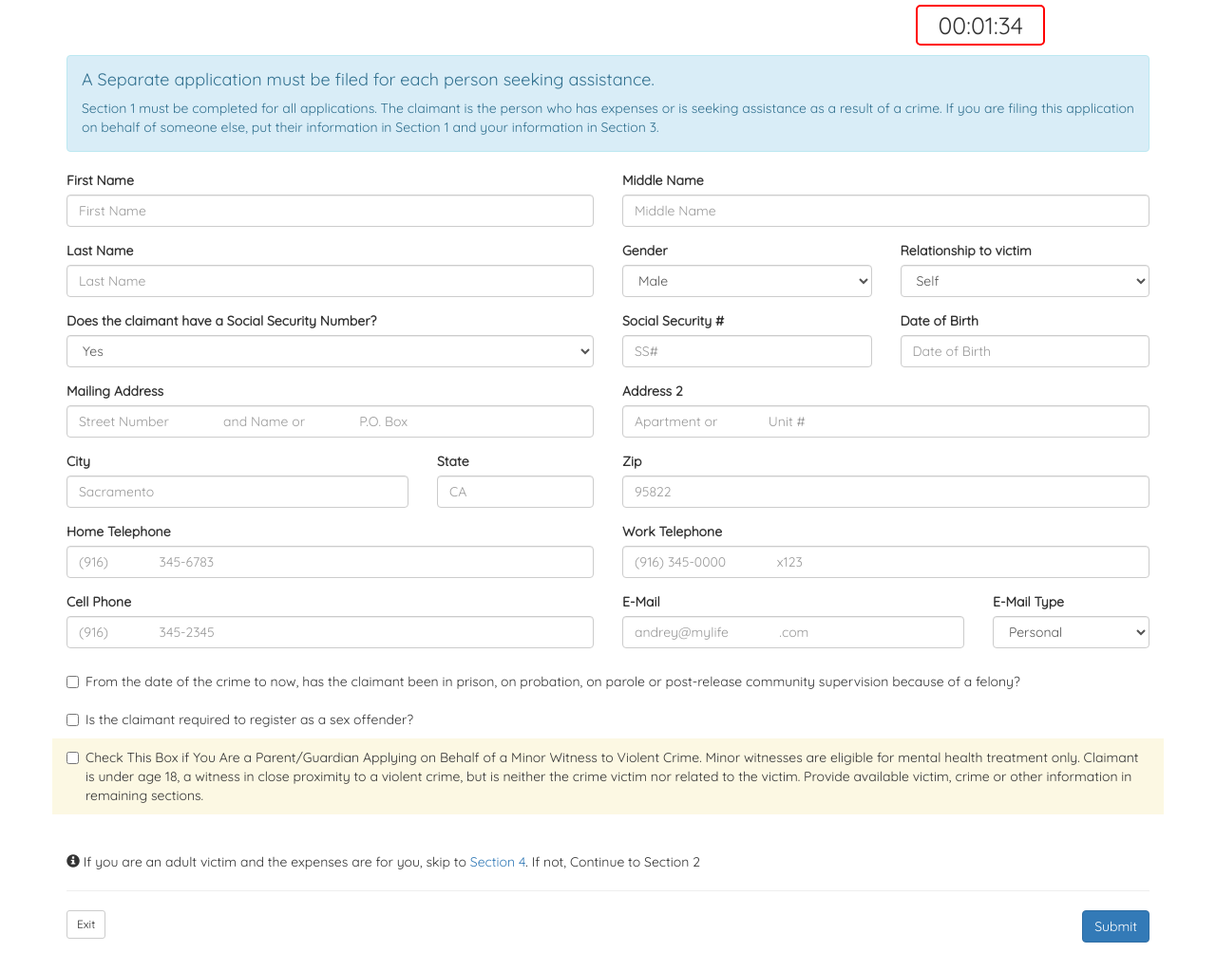
After one commit to Ntn-code-geeks/exam, a CodeIgniter app: page /exam/index.php/timer/index in a window 1280 px wide. The commit adds this page. Shown: the whole page at 95% size. Run offline with CodeIgniter, Linux system fonts and the light colour scheme.

Commit message:
Afternoon Update
Major updated

```diff
--- /dev/null
+++ b/application/controllers/timer.php
@@ -0,0 +1,25 @@
+<?php
+defined('BASEPATH') OR exit('No direct script access allowed');
+
+class Timer extends CI_Controller
+{
+	function __construct()
+	{
+		parent::__construct();
+//		$this->load->model('Exam');
+	}
+
+	public function index(){
+		$data['action']='timer/formdata';
+		$this->load->get_view('portal',$data);
+	}
+
+	public function formdata(){
+		$data=$this->input->post();
+		pr($data);
+	}
+
+
+
+
+}
--- a/application/helpers/func_helper.php
+++ b/application/helpers/func_helper.php
@@ -5,15 +5,6 @@ echo '<pre>';
     print_r($data);
     echo '</pre>';
 }
-function set_flash($msg) {
-	$ci = &get_instance();
-	$ci->session->set_flashdata('tmp_flash', $msg);
-}
-function get_flash() {
-	$ci = &get_instance();
-	$msg = $ci->session->flashdata('tmp_flash');
-	return $msg;
-}
 
 
 
--- /dev/null
+++ b/application/views/portal.php
@@ -0,0 +1,265 @@
+<div id="time" style="margin-right: 180px; margin-top:5px;float: right; font-size: 25px; padding: 2px 21px 1px;
+border: 2px solid red; border-radius: 5px;"></div>
+<input type="hidden" id="base" value="<?= base_url();?>" style="display: none;">
+<div class="container" id="containerID">
+  <div class="row">
+    <!-- Main Content -->
+    <div class="col-xs-12 col-lg-12 col-sm-12 col-md-12">
+      <h4></h4>
+
+      <div class="alert alert-info" role="alert">
+        <h4>A Separate application  must be filed for each person seeking assistance.</h4>
+        <p>Section 1 must be completed for all applications. The claimant is the person who has expenses or is seeking assistance as a result of a crime. If you are filing this application on behalf of someone else, put their information in Section 1 and your information in Section 3.</p>
+      </div>
+
+<!--      <form>-->
+		<?php  echo form_open($action);  ?>
+        <div class="row">
+          <div class="col-lg-6 col-xs-12 col-sm-6">
+            <div class="form-group">
+              <label for="exampleInputEmail1">First Name</label>
+              <input type="text" name="Fname" class="form-control" id="exampleInputEmail1" placeholder="First Name">
+            </div>
+          </div>
+
+          <div class="col-lg-offset-0 col-lg-6 col-xs-12 col-sm-6">
+            <div class="form-group">
+              <label for="exampleInputEmail1">Middle Name</label>
+              <input type="text" name="mname" class="form-control" id="exampleInputEmail1" placeholder="Middle Name">
+            </div>
+          </div>
+
+          <div class="col-lg-offset-0 col-lg-6 col-xs-12 col-sm-6">
+            <div class="form-group">
+              <label for="exampleInputEmail1">Last Name</label>
+              <input type="text" name="lname" class="form-control" id="exampleInputEmail1" placeholder="Last Name">
+            </div>
+          </div>
+
+          <div class="col-lg-offset-0 col-lg-3 col-xs-12 col-sm-6">
+            <div class="form-group">
+              <label for="Gender" class="select">Gender</label>
+              <select name="gender" class="form-control">
+                  <option value="male">Male</option>
+                  <option value="female">Female</option>
+                </select>
+            </div>
+          </div>
+
+          <div class="col-lg-offset-0 col-lg-3 col-xs-12 col-sm-12">
+            <div class="form-group">
+              <label for="Gender" class="select">Relationship to victim</label>
+              <select name="relation" class="form-control">
+                  <option value="self">Self</option>
+                  <option value="family">Family Member that Witnessed the Crime</option>
+                  <option value="other">Other</option>
+                </select>
+            </div>
+          </div>
+
+          <div class="col-lg-offset-0 col-lg-6 col-xs-12 col-sm-12">
+            <div class="form-group">
+              <label for="Gender" class="select">Does the claimant have a Social Security Number?</label>
+              <select name="socialS" class="form-control">
+                  <option value="yes">Yes</option>
+                  <option value="no">No</option>
+                </select>
+            </div>
+          </div>
+
+          <div class="col-lg-offset-0 col-lg-3 col-xs-12 col-sm-6">
+            <div class="form-group">
+              <label for="exampleInputEmail1">Social Security #</label>
+              <input type="text" name="socialSecure" class="form-control" id="exampleInputEmail1" placeholder="SS#">
+            </div>
+          </div>
+
+          <div class="col-lg-offset-0 col-lg-3 col-xs-12 col-sm-6">
+            <div class="form-group">
+              <label for="exampleInputEmail1">Date of Birth</label>
+              <input type="text" name="DOB" class="form-control" id="exampleInputEmail1" placeholder="Date of Birth">
+            </div>
+          </div>
+
+          <div class="col-lg-offset-0 col-lg-6 col-xs-12">
+            <div class="form-group">
+              <label for="exampleInputEmail1">Mailing Address</label>
+              <input type="text" name="address1" class="form-control" id="exampleInputEmail1" placeholder="Street Number
+               and Name or
+               P.O. Box">
+            </div>
+          </div>
+
+          <div class="col-lg-offset-0 col-lg-6 col-xs-12 col-sm-12">
+            <div class="form-group">
+              <label for="exampleInputEmail1">Address 2</label>
+              <input type="text" name="address2" class="form-control" id="exampleInputEmail1" placeholder="Apartment or
+              Unit #">
+            </div>
+          </div>
+
+          <div class="col-lg-offset-0 col-lg-4 col-xs-12 col-sm-6">
+            <div class="form-group">
+              <label for="exampleInputEmail1">City</label>
+              <input type="text" name="city" class="form-control" id="exampleInputEmail1" placeholder="Sacramento">
+            </div>
+          </div>
+
+          <div class="col-lg-offset-0 col-lg-2 col-xs-12 col-sm-6">
+            <div class="form-group">
+              <label for="exampleInputEmail1">State</label>
+              <input type="text" name="state" class="form-control" id="exampleInputEmail1" placeholder="CA">
+            </div>
+          </div>
+
+          <div class="col-lg-offset-0 col-lg-6 col-xs-12 col-sm-6">
+            <div class="form-group">
+              <label for="exampleInputEmail1">Zip</label>
+              <input type="text" name="zip" class="form-control" id="exampleInputEmail1" placeholder="95822">
+            </div>
+          </div>
+
+          <div class="col-lg-offset-0 col-lg-6 col-xs-12 col-sm-6">
+            <div class="form-group">
+              <label for="exampleInputEmail1">Home Telephone</label>
+              <input type="text" name="Htele" class="form-control" id="exampleInputEmail1" placeholder="(916)
+              345-6783">
+            </div>
+          </div>
+
+          <div class="col-lg-offset-0 col-lg-6 col-xs-12 col-sm-6">
+            <div class="form-group">
+              <label for="exampleInputEmail1">Work Telephone</label>
+              <input type="text" name="Wtele" class="form-control" id="exampleInputEmail1" placeholder="(916) 345-0000
+              x123">
+            </div>
+          </div>
+
+          <div class="col-lg-offset-0 col-lg-6 col-xs-12 col-sm-6">
+            <div class="form-group">
+              <label for="exampleInputEmail1">Cell Phone</label>
+              <input type="text" name="mobile" class="form-control" id="exampleInputEmail1" placeholder="(916)
+              345-2345">
+            </div>
+          </div>
+
+          <div class="col-lg-offset-0 col-lg-4 col-xs-12 col-sm-6">
+            <div class="form-group">
+              <label for="exampleInputEmail1">E-Mail</label>
+              <input type="email" name="email" class="form-control" id="exampleInputEmail1" placeholder="andrey@mylife
+              .com">
+            </div>
+          </div>
+
+          <div class="col-lg-offset-0 col-lg-2 col-xs-12 col-sm-6">
+            <div class="form-group">
+              <label for="mailType" class="select">E-Mail Type</label>
+              <select name="mailtype" class="form-control">
+                  <option value="personal">Personal</option>
+                  <option value="work">Work</option>
+                </select>
+            </div>
+          </div>
+
+          <div class="col-lg-offset-0 col-lg-12 col-xs-12">
+            <div class="checkbox">
+              <label>
+                <input name="agree1" type="checkbox" value="">
+                From the date of the crime to now, has the claimant been in prison, on probation, on parole or post-release community supervision because of a felony? </label>
+            </div>
+          </div>
+
+          <div class="col-lg-offset-0 col-lg-12 col-xs-12">
+            <div class="checkbox">
+              <label>
+                <input name="agree2" type="checkbox" value="">
+                Is the claimant required to register as a sex offender?
+              </label>
+            </div>
+          </div>
+
+
+
+          <div class="bg-warning col-lg-offset-0 col-lg-12 col-xs-12">
+            <div class="checkbox">
+              <label>
+                <input name="agree3" type="checkbox" value="">
+                Check This Box if You Are a Parent/Guardian Applying on Behalf of a Minor Witness to Violent Crime. Minor witnesses are eligible for mental health treatment only. Claimant is under age 18, a witness in close proximity to a violent crime, but is neither the crime victim nor related to the victim. Provide available victim, crime or other information in remaining sections.
+              </label>
+            </div>
+          </div>
+
+          <div class="col-lg-offset-0 col-lg-12 col-xs-12">
+            <br><br>
+              <span class="glyphicon glyphicon-info-sign"></span>
+                If you are an adult victim and the expenses are for you, skip to <a href="vcp-application-4.html">Section 4</a>. If not, Continue to Section 2
+          </div>
+
+        </div><!--/ Row-->
+
+        <hr>
+        <button type="button" class="btn btn-default btn-sm" data-toggle="modal"
+				data-target="#exitApplication"> Exit</button>
+
+        <div class="pull-right">
+			<button type="submit" id="submit_button_id" name="submit" class="btn btn-primary btn-large">Submit</button>
+        </div>
+		<?php echo form_close(); ?>
+<!--      </form>-->
+
+    </div> <!-- /Main Content -->
+    <br />
+    <br />
+  </div>
+  <br />
+
+</div>
+
+
+<!-- Exit (Are you sure?) Modal -->
+<div class="modal fade" id="exitApplication" tabindex="-1" role="dialog" aria-labelledby="exitApplication">
+	<div class="modal-dialog" role="document">
+		<div class="modal-content">
+			<div class="modal-header">
+				<button type="button" class="close" data-dismiss="modal" aria-label="Close"><span aria-hidden="true">&times;</span></button>
+				<h4 class="modal-title" id="myModalLabel">Before you exit</h4>
+			</div>
+			<div class="modal-body">
+				Do you want to Submit this application for later?
+			</div>
+			<div class="modal-footer">
+				<button onclick="exitExam()" class="btn btn-default btn-large">Don't save</button>
+				<button onclick="" class="btn btn-success btn-large">Save</button>
+			</div>
+		</div>
+	</div>
+</div><!-- /Exit (Are you sure?) Modal -->
+
+<script type="text/javascript">
+ $( document ).ready(function() {
+     var base = $('#base').val();
+    var insertZero = n => n < 10 ? "0"+n : ""+n,
+         displayTime = n => n ? time.textContent = insertZero(~~(n/3600)%3600) + ":" +
+             insertZero(~~(n/60)%60) + ":" +
+             insertZero(n%60)
+             : time.textContent = "TimeOut",
+         countDownFrom = n => (displayTime(n), setTimeout(_ => n ? sid = countDownFrom(--n)
+             : displayTime(n), 1000)),
+         sid;
+     countDownFrom(100);
+     // countDownFrom(3610);
+     setTimeout(_ => clearTimeout(swal({
+         title: "  ",
+         text: "\n Timeout..!\n  You're Exam TimeOut.! \n  Loading Main page....",
+         type: "success",
+         showConfirmButton:false,
+     })
+     ),100000);
+     setTimeout(function(){
+         $('#submit_button_id').trigger('click');
+     }, 130000);   // +3 Seconds to Redirect  and Display Alert.
+
+
+
+ });
+</script>
--- a/assets/js/script.js
+++ b/assets/js/script.js
@@ -15,6 +15,7 @@ function toggleLogin(){
 	document.getElementById("signup-form").style.display="none";
 	document.getElementById("login-form").style.display="block";
 }
+
 function Register(){
 	let email = $('#uemail').val();
 	let name = $('#uname').val();
@@ -61,19 +62,19 @@ function logIn(){
 			};
 			$.ajax({
 				type:"POST",
-				url  : "welcome/login",
+				url  : "login",
 				dataType: 'JSON',
 				data:dataArry,
 				success:function (data) {
 					if(data==1){
 					    swal({
-							title: 'Congratulations!',
+							title: 'Yeahh.!',
 							text: "You are Successfully Logged In.  Redirecting....",
 							type: 'success',
 							showConfirmButton:false,
 						})
 						setTimeout(function(){
-							window.location.href="welcome/dashboard";
+							window.location.href="dashboard";
 							}, 3000);
 
 					}else{
@@ -89,3 +90,44 @@ function logIn(){
 		}
 
 }
+
+function startExm() {
+	let host =  $('#base').val();
+	swal({
+		title: "  ",
+		text: "\n Get Ready..!\n  You're Exam is Starting In 5 seconds.! \n  Loading Portal....",
+		type: "success",
+		showConfirmButton:false,
+	});
+	setTimeout(function(){
+		window.location.href=host+"timer";
+	}, 5000);
+}
+
+
+
+/*Logout Functions*/
+function exitExam() {
+	let host =  $('#base').val();
+	swal({
+		title: "  ",
+		text: "\n Data UnSaved..!\n  You're Logging Out. In 3 seconds.! \n  Wait....",
+		type: "warning",
+		showConfirmButton:false,
+	});
+	setTimeout(function(){
+		window.location.href="welcome/logout";
+	}, 3000);
+}
+function logOut() {
+	let host =  $('#base').val();
+	swal({
+		title: "  ",
+		text: "\n Data UnSaved..!\n  You're Logging Out. In 3 seconds.! \n  Wait....",
+		type: "warning",
+		showConfirmButton:false,
+	});
+	setTimeout(function(){
+		window.location.href="logout";
+	}, 3000);
+}
```
Also changed, not shown: application/controllers/Welcome.php (+13 -2 lines), application/views/dashboard.php (+19 -11 lines), application/views/main.php (+6 -3 lines).
